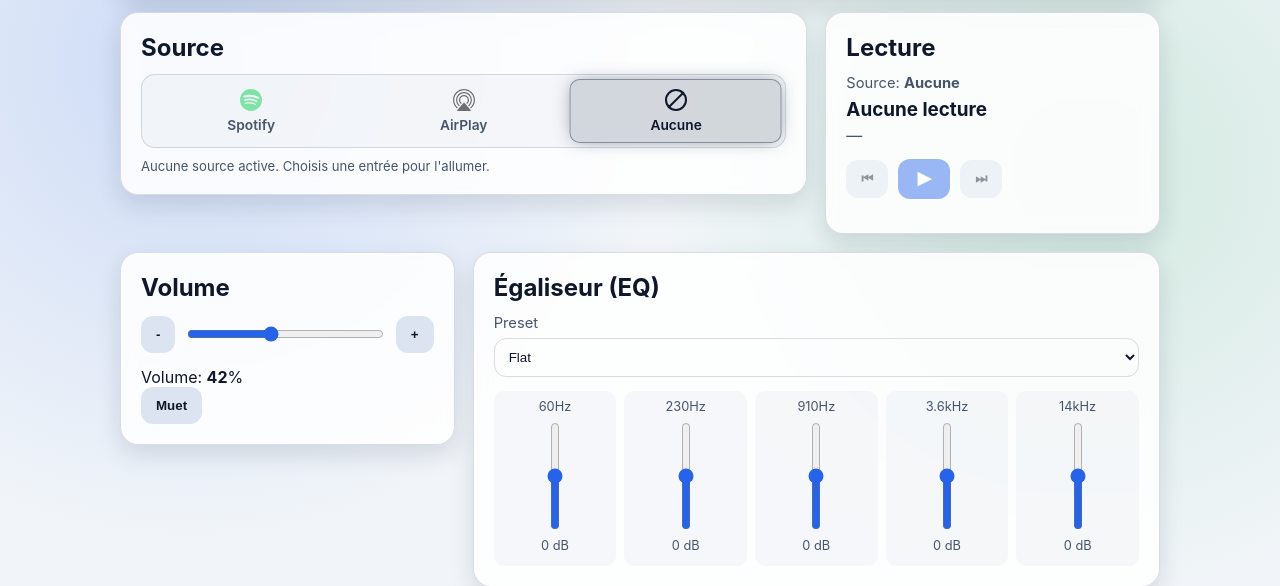
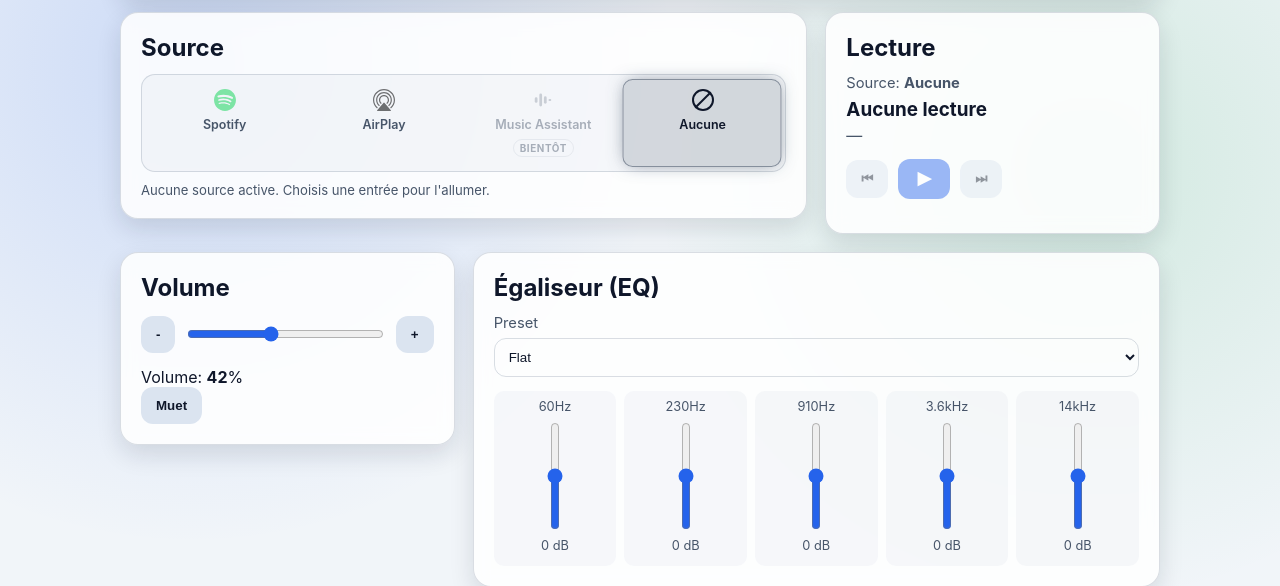
Before and after one commit to Aerandir1/dashbaord-enceinte, a Flask app: page / in a window 1280 px wide. Shown: the part 99-685 px from the top of the page. Run offline with Flask 3, Linux system fonts and the light colour scheme; data that the repository does not hold is empty.

Commit message:
feat(ui): annonce Music Assistant comme 4e source, a venir
Ajoute une entree "Music Assistant" au selecteur, visible mais pas encore
selectionnable : l'integration Squeezelite/Slimproto n'est pas branchee
cote serveur. Aucun changement backend, /api/source ignore toujours cette
valeur (et la rejetterait en 400).

L'indisponibilite est signalee de trois facons plutot que par la seule
couleur : badge "Bientot", attribut disabled et aria-disabled, curseur
not-allowed. selectSource() refuse la source et les fleches du clavier la
sautent, pour ne pas laisser le focus sur un choix impossible.

L'icone est un glyphe d'egaliseur neutre : le vrai logo Music Assistant
n'etant pas disponible, autant ne pas en inventer un.

Le selecteur passe a 4 colonnes, la position de repli du temoin suit
"Aucune" qui glisse de l'index 2 a 3.

Verifie : 4 entrees rendues, data-index coherent, et sur les 8 deplacements
au clavier possibles aucun n'aboutit sur l'entree indisponible.

Co-Authored-By: Claude Opus 4.8 <noreply@anthropic.com>
Claude-Session: https://claude.ai/code/session_01GsjShUeFWv8X5TYQDyVw4t

```diff
--- a/static/css/custom.css
+++ b/static/css/custom.css
@@ -364,7 +364,7 @@ input[type="range"] {
   --lamp-color: var(--muted);
   position: relative;
   display: grid;
-  grid-template-columns: repeat(3, 1fr);
+  grid-template-columns: repeat(4, 1fr);
   gap: 2px;
   padding: 4px;
   border: 1px solid var(--panel-border);
@@ -383,12 +383,13 @@ input[type="range"] {
   top: 4px;
   bottom: 4px;
   left: 4px;
-  width: calc((100% - 8px) / 3);
+  width: calc((100% - 8px) / 4);
   border-radius: 10px;
   background: color-mix(in srgb, var(--lamp-color) 20%, transparent);
   border: 1px solid color-mix(in srgb, var(--lamp-color) 55%, transparent);
   box-shadow: 0 0 18px -4px color-mix(in srgb, var(--lamp-color) 70%, transparent);
-  transform: translateX(calc(var(--lamp-index, 2) * 100%));
+  /* Repli sur la position d'"Aucune" si l'index est inconnu. */
+  transform: translateX(calc(var(--lamp-index, 3) * 100%));
   transition: transform 260ms cubic-bezier(0.34, 1.2, 0.64, 1),
               background 200ms ease, border-color 200ms ease, box-shadow 200ms ease;
 }
@@ -396,6 +397,7 @@ input[type="range"] {
 .source-selector[data-index="0"] { --lamp-index: 0; }
 .source-selector[data-index="1"] { --lamp-index: 1; }
 .source-selector[data-index="2"] { --lamp-index: 2; }
+.source-selector[data-index="3"] { --lamp-index: 3; }
 
 .source-option {
   appearance: none;
@@ -403,14 +405,20 @@ input[type="range"] {
   background: none;
   color: var(--muted);
   font: inherit;
-  font-size: 0.86rem;
+  /* Assez petit pour que "Music Assistant" tienne sur une colonne sur quatre
+     sans rétrécir les autres libellés. */
+  font-size: 0.78rem;
   font-weight: 600;
-  padding: 10px 6px;
+  line-height: 1.25;
+  text-align: center;
+  text-wrap: balance;
+  padding: 10px 4px;
   border-radius: 10px;
   cursor: pointer;
   display: flex;
   flex-direction: column;
   align-items: center;
+  justify-content: flex-start;
   gap: 6px;
   transition: color 180ms ease;
 }
@@ -456,6 +464,29 @@ input[type="range"] {
 }
 .source-option[aria-checked="true"] .source-off-mark { opacity: 1; }
 
+/* Entrée annoncée mais pas encore branchée : lisible, jamais sélectionnable.
+   L'inaccessibilité doit se voir sans dépendre de la seule couleur. */
+.source-option.is-planned {
+  cursor: not-allowed;
+  opacity: 0.45;
+}
+
+.source-option.is-planned:hover {
+  color: var(--muted);
+}
+
+.source-badge {
+  font-size: 0.62rem;
+  font-weight: 700;
+  letter-spacing: 0.06em;
+  text-transform: uppercase;
+  color: var(--muted);
+  border: 1px solid var(--panel-border);
+  border-radius: 999px;
+  padding: 1px 6px;
+  line-height: 1.5;
+}
+
 /* Bascule en cours : changer de source arrête un service et en démarre un
    autre, ce qui prend une seconde ou deux. L'attente doit être visible. */
 .source-selector.is-busy { pointer-events: none; }
--- a/static/js/dashboard.js
+++ b/static/js/dashboard.js
@@ -1,5 +1,8 @@
 // Ordre des entrées dans le sélecteur : il pilote la position du témoin.
-const SOURCE_ORDER = ['spotify', 'airplay', 'none'];
+// "musicassistant" occupe sa place mais n'est pas encore branchée côté
+// serveur ; elle est annoncée dans l'interface et reste non sélectionnable.
+const SOURCE_ORDER = ['spotify', 'airplay', 'musicassistant', 'none'];
+const SOURCE_PLANNED = new Set(['musicassistant']);
 
 async function callApi(url, payload) {
   const response = await fetch(url, {
@@ -270,6 +273,8 @@ const sourceSelector = document.getElementById('sourceSelector');
 
 async function selectSource(source) {
   if (!sourceSelector || sourceSelector.classList.contains('is-busy')) return;
+  // Le serveur ne connaît pas encore cette source : ne rien tenter.
+  if (SOURCE_PLANNED.has(source)) return;
   if (source === (sourceSelector.dataset.source || 'none')) return;
 
   // Le témoin part immédiatement vers la cible : le retour est instantané,
@@ -297,12 +302,19 @@ if (sourceSelector) {
     const step = event.key === 'ArrowRight' ? 1 : event.key === 'ArrowLeft' ? -1 : 0;
     if (!step) return;
     event.preventDefault();
-    const current = SOURCE_ORDER.indexOf(sourceSelector.dataset.source || 'none');
-    const next = (current + step + SOURCE_ORDER.length) % SOURCE_ORDER.length;
-    const target = sourceSelector.querySelector(`[data-source="${SOURCE_ORDER[next]}"]`);
+
+    // Saute les entrées annoncées mais pas encore disponibles, plutôt que d'y
+    // laisser le focus bloqué sur un choix impossible.
+    let index = SOURCE_ORDER.indexOf(sourceSelector.dataset.source || 'none');
+    for (let hops = 0; hops < SOURCE_ORDER.length; hops += 1) {
+      index = (index + step + SOURCE_ORDER.length) % SOURCE_ORDER.length;
+      if (!SOURCE_PLANNED.has(SOURCE_ORDER[index])) break;
+    }
+
+    const target = sourceSelector.querySelector(`[data-source="${SOURCE_ORDER[index]}"]`);
     if (target) {
       target.focus();
-      selectSource(SOURCE_ORDER[next]);
+      selectSource(SOURCE_ORDER[index]);
     }
   });
 }
--- a/templates/index.html
+++ b/templates/index.html
@@ -27,7 +27,7 @@
           id="sourceSelector"
           role="radiogroup"
           aria-label="Source audio active"
-          data-index="{{ 0 if state.active_service == 'spotify' else 1 if state.active_service == 'airplay' else 2 }}"
+          data-index="{{ 0 if state.active_service == 'spotify' else 1 if state.active_service == 'airplay' else 3 }}"
           data-source="{{ state.active_service or 'none' }}"
         >
           <span class="source-lamp" aria-hidden="true"></span>
@@ -42,6 +42,22 @@
                   aria-checked="{{ 'true' if state.active_service == 'airplay' else 'false' }}">
             <img class="source-logo" src="{{ url_for('static', filename='img/AirPlay_Audio_logo.svg') }}" alt="">
             <span>AirPlay</span>
+          </button>
+
+          {# Squeezelite / Slimproto : pas encore branche cote serveur. L'entree
+             est visible pour annoncer la suite, mais explicitement inactive. #}
+          <button type="button" class="source-option is-planned" role="radio"
+                  data-source="musicassistant" aria-checked="false"
+                  disabled aria-disabled="true"
+                  title="Bientôt : lecture via Music Assistant (Squeezelite)">
+            <svg class="source-logo" viewBox="0 0 24 24" fill="none" aria-hidden="true">
+              <rect x="3"  y="9"  width="3" height="6"  rx="1.5" fill="currentColor"/>
+              <rect x="8"  y="5"  width="3" height="14" rx="1.5" fill="currentColor"/>
+              <rect x="13" y="8"  width="3" height="8"  rx="1.5" fill="currentColor"/>
+              <rect x="18" y="11" width="3" height="2"  rx="1"   fill="currentColor"/>
+            </svg>
+            <span>Music Assistant</span>
+            <span class="source-badge">Bientôt</span>
           </button>
 
           <button type="button" class="source-option" role="radio" data-source="none"
```
